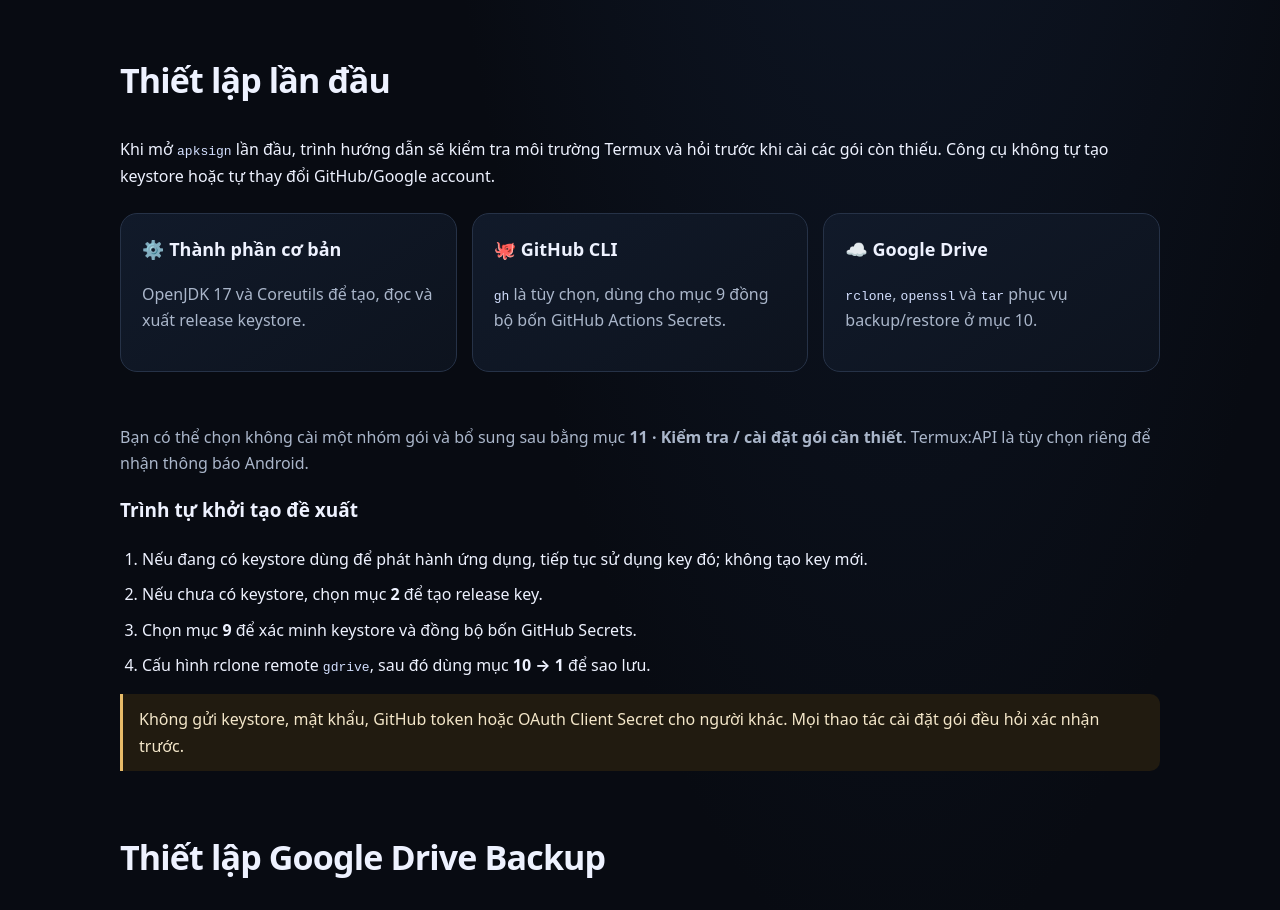
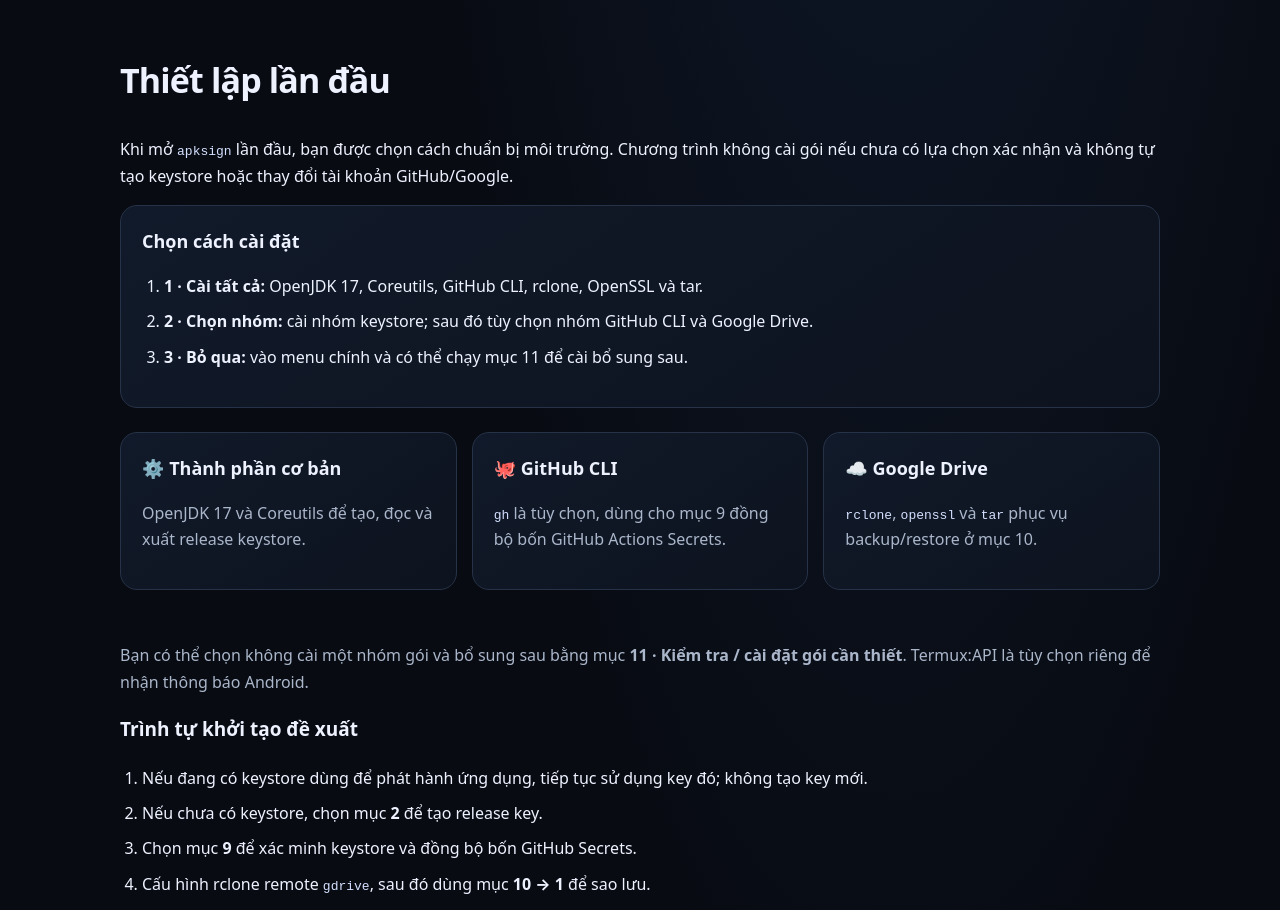
Before and after one commit to khahdihdz/apksign, a plain HTML site: page index.html in a window 1280 px wide. Shown: the part 1840-2750 px from the top of the page. Drawn offline with Linux system fonts and the light colour scheme.

Commit message:
docs: show first-launch package setup choices on Pages

```diff
--- a/index.html
+++ b/index.html
@@ -58,7 +58,15 @@ apksign</code></pre>
 
 <section id="first-run">
 <h2>Thiết lập lần đầu</h2>
-<p>Khi mở <code>apksign</code> lần đầu, trình hướng dẫn sẽ kiểm tra môi trường Termux và hỏi trước khi cài các gói còn thiếu. Công cụ không tự tạo keystore hoặc tự thay đổi GitHub/Google account.</p>
+<p>Khi mở <code>apksign</code> lần đầu, bạn được chọn cách chuẩn bị môi trường. Chương trình không cài gói nếu chưa có lựa chọn xác nhận và không tự tạo keystore hoặc thay đổi tài khoản GitHub/Google.</p>
+<div class="card">
+<h3>Chọn cách cài đặt</h3>
+<ol class="steps">
+<li><strong>1 · Cài tất cả:</strong> OpenJDK 17, Coreutils, GitHub CLI, rclone, OpenSSL và tar.</li>
+<li><strong>2 · Chọn nhóm:</strong> cài nhóm keystore; sau đó tùy chọn nhóm GitHub CLI và Google Drive.</li>
+<li><strong>3 · Bỏ qua:</strong> vào menu chính và có thể chạy mục 11 để cài bổ sung sau.</li>
+</ol>
+</div>
 <div class="grid">
 <div class="card"><h3>⚙️ Thành phần cơ bản</h3><p class="muted">OpenJDK 17 và Coreutils để tạo, đọc và xuất release keystore.</p></div>
 <div class="card"><h3>🐙 GitHub CLI</h3><p class="muted"><code>gh</code> là tùy chọn, dùng cho mục 9 đồng bộ bốn GitHub Actions Secrets.</p></div>
```
